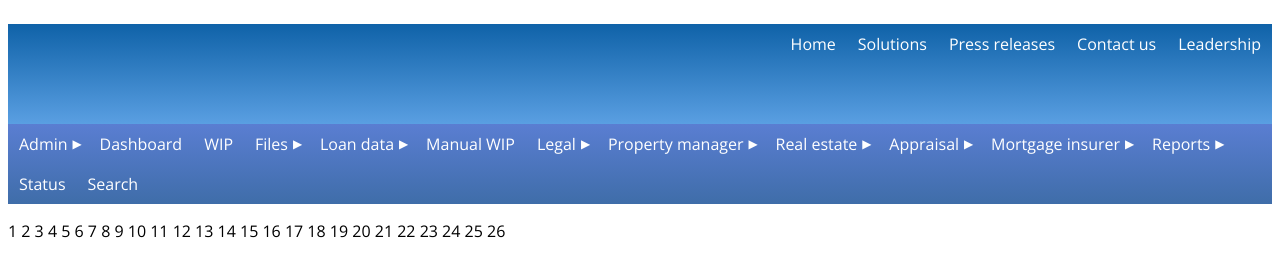
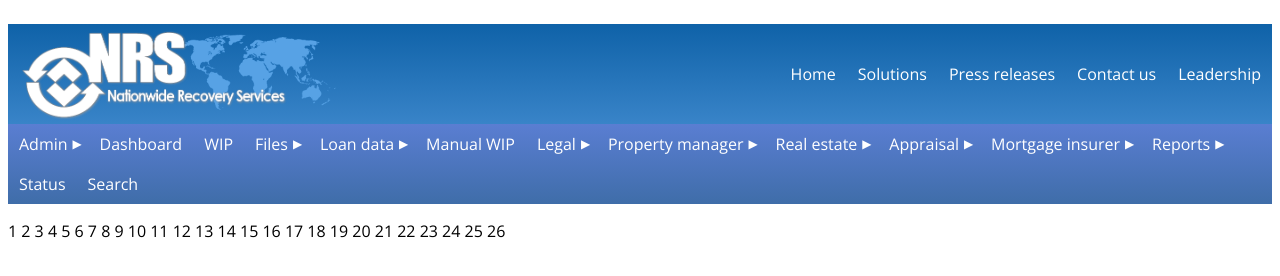
Before and after one commit to igoryen/coconut, a website: page ex01/index.html in a window 1280 px wide. Drawn offline with nearby package versions, Linux system fonts and the light colour scheme.

Commit message:
Added the NRS logo

```diff
--- a/ex01/css/styles.scss
+++ b/ex01/css/styles.scss
@@ -63,13 +63,65 @@
 //=========================================
 //      MENU MOBILE
 //=========================================
+
+
+    .logo-wrapper {
+        position: absolute;
+        left: 20px;
+        top: 24px;
+        display: flex;
+        flex-direction: row;
+    }
+
+    .logo-self {
+        background-image: url(../img/nrs_logo.png);
+        // background: url(../img/new_header_left.jpg) 1px -20px;
+
+        background-repeat: no-repeat;
+
+        // margin-left: 5em;
+
+
+
+
+        // background-size: cover;
+        // padding: 30px 100px;
+
+
+        background-size: contain;
+        padding: 0px 132px;
+
+        z-index: 1;
+    }
+
+    .logo-decor {
+
+        background-image: url(../img/world_map.png);
+        // background: url(../img/new_header_left.jpg) 1px -20px;
+
+        background-repeat: no-repeat;
+
+        margin-left: -107px;
+
+        margin-top: 10px;
+        margin-bottom: .5em;
+
+        // background-size: cover;
+        // padding: 30px 100px;
+
+
+        background-size: contain;
+        padding: 36px 76px;
+
+    }
+
     // the list
     .brian {
         display: flex;
-
         width: 100%;
         flex-direction: column;
         padding-left: 0;
+        background: linear-gradient( to bottom, #0f62a8, #5a9fe2);
 
         li, ul {
             list-style-type: none;
@@ -300,9 +352,10 @@
         }
 
         .david {
-            background: linear-gradient( to bottom, #0f62a8, #5a9fe2);
+            // background: linear-gradient( to bottom, #0f62a8, #5a9fe2);
             justify-content: flex-end;
             height: 100px;
+            align-items: center;
             // display: flex;
             // flex-direction: row;
             // flex-wrap: wrap;
@@ -562,6 +615,20 @@
             z-index: 6;
         }
 
+
+        .logo-wrapper {
+            // display: none;
+            top: 10px;
+        }
+
+        .logo-self {
+            padding: 0px 103px;
+        }
+        .logo-decor {
+            margin-left: -81px;
+            padding: 18px 49px;
+        }
+
         .anthony {
             height: 100%;
             width: 0;
@@ -569,7 +636,9 @@
             z-index: 1;
             top: 0;
             left: 0;
-            background-color: #5a9fe2;
+            // background-color: #5a9fe2;
+            background: linear-gradient( to bottom, #0f62a8, #5a9fe2);
+
             // background-color: rgba(0,0,0,.5);
 
             // background: linear-gradient( to bottom, #0f62a8, #5a9fe2);
@@ -587,8 +656,11 @@
             // position: fixed;
             // overflow-y: scroll;
             display: block;
-            margin-top: 0px;
+            // margin-top: 0px;
+            margin-top: 82px;
             margin-bottom: 0px;
+            background: transparent;
+            // z-index: 4;
             // width: auto;
 
             // padding: 0 20px;
--- a/ex01/index.html
+++ b/ex01/index.html
@@ -27,10 +27,18 @@
             <div class="anthony">
                 <a href="javascript:void(0)" class="closebtn" id="closenav">&times;</a>
 
+                <div class="logo-wrapper">
+                    <div class="logo-self">&nbsp;</div>
+                    <div class="logo-decor">&nbsp;</div>
+                </div>
 
 
                 <ul class="brian">
+
+
+
                     <ul class="david">
+
                         <li><a href="">Home</a></li>
                         <li><a href="">Solutions</a></li>
                         <li><a href="">Press releases</a></li>
```
Also changed, not shown: ex01/css/styles.css, ex01/img/nrs_logo.png (added), ex01/img/world_map.png (added), 1 other file. Lines whose indentation alone changed are shown as unchanged.
